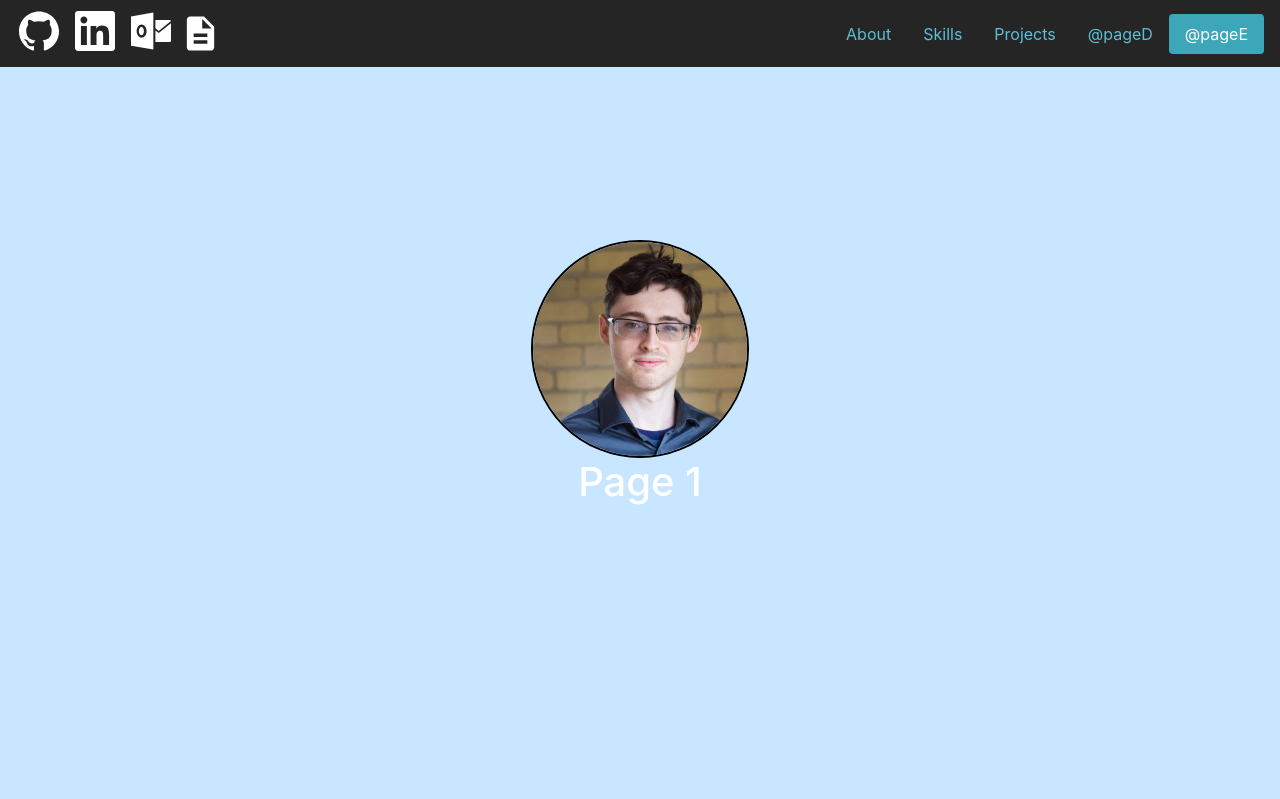
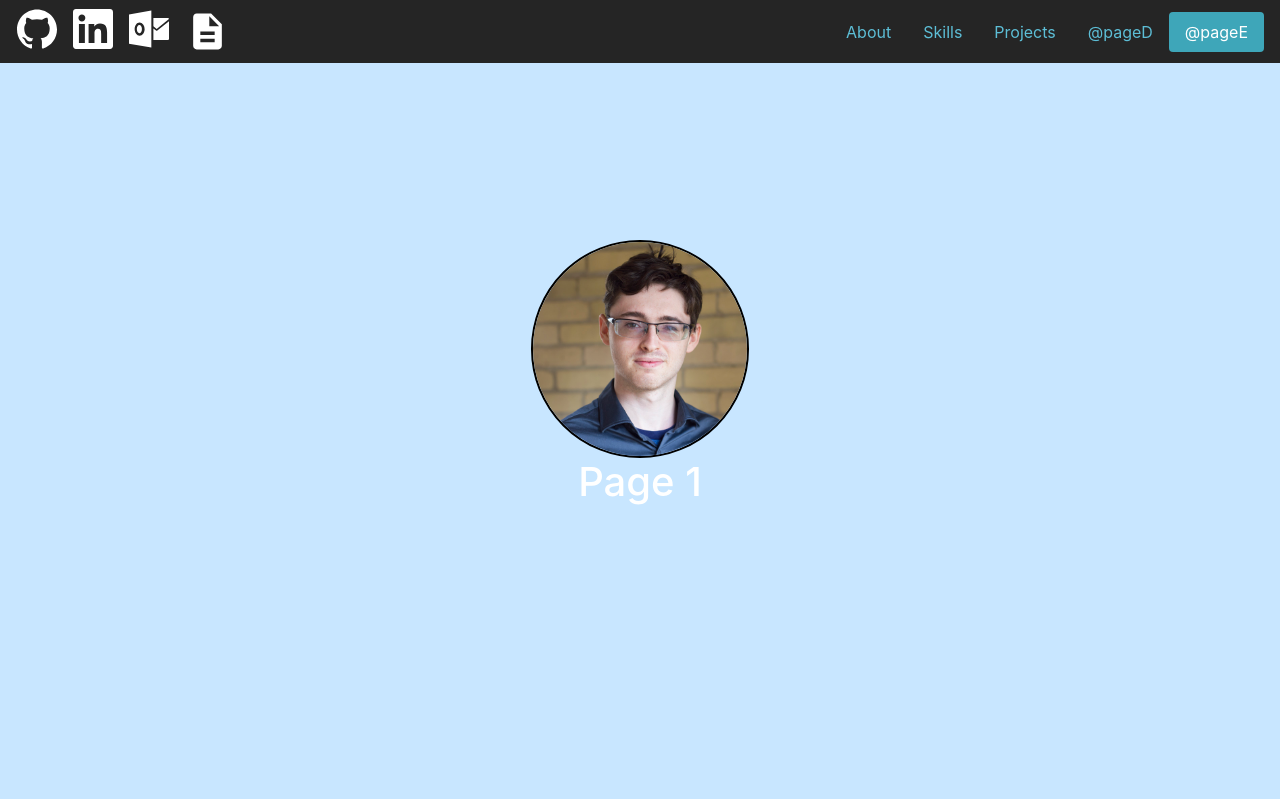
Before and after one commit to Centurion902/coopWebsite, a PHP site: page / in a window 1280 px wide. Shown: the top 799 px of the page. Run offline with PHP 8.4, Linux system fonts and the light colour scheme.

Commit message:
colapsable spacing

```diff
--- a/index.html
+++ b/index.html
@@ -35,7 +35,7 @@
 					</a>
 				</li>
 				<li class="nav-item">
-					<a class="navbar-brand myIcon myIconDoc" href="#">
+					<a class="navbar-brand myIcon" href="#">
 						<img src="img/resume.svg" width=45 class="d-inline-block align-top myIcon" alt="">
 					</a>
 				</li>
--- a/style.css
+++ b/style.css
@@ -4,12 +4,9 @@ html{
 }
 
 .myIcon{
-  padding: 5%;
+  padding: 2%;
 }
 
-.myIconDoc{
-  margin-left:-15%;
-}
 
 .avatar {
   position: relative;
```
